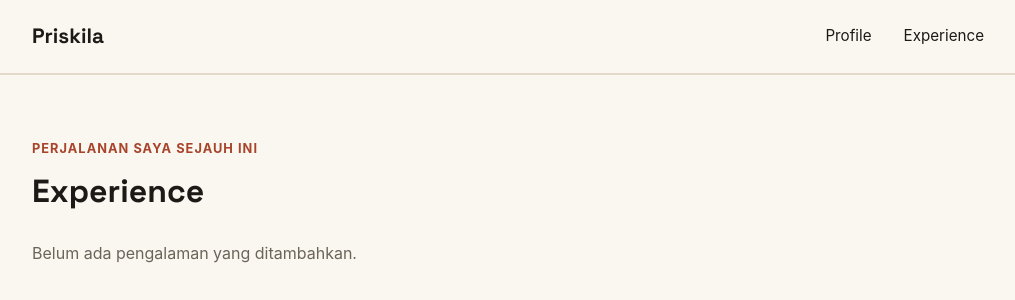
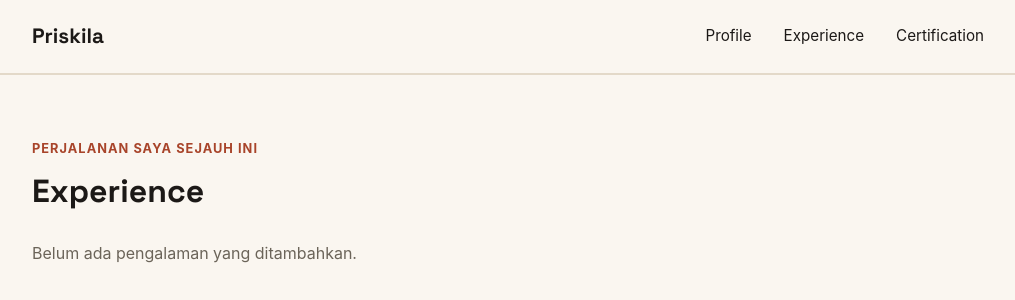
Before and after one commit to priskilaabigail-pixel/myportofolio, a Django app: page /experience/ in a window 1280 px wide. Shown: the top 300 px of the page, without its empty margins (132-1147 px from the left). Run offline with Django 5.2, Linux system fonts and the light colour scheme; data that the repository does not hold is empty.

Commit message:
menambahkan certification pada navbar semua page

```diff
--- a/templates/experience.html
+++ b/templates/experience.html
@@ -19,6 +19,7 @@
         <nav>
           <a href="{% url 'main:show_main' %}">Profile</a>
           <a href="{% url 'main:show_experience' %}">Experience</a>
+          <a href="{% url 'main:show_certification' %}">Certification</a>
         </nav>
       </div>
     </header>
--- a/templates/index.html
+++ b/templates/index.html
@@ -20,6 +20,7 @@
           <a href="{% url 'main:show_main' %}">Profile</a>
           <a href="#more">More</a>
           <a href="{% url 'main:show_experience' %}">Experience</a>
+          <a href="{% url 'main:show_certification' %}">Certification</a>
         </nav>
       </div>
     </header>
```
